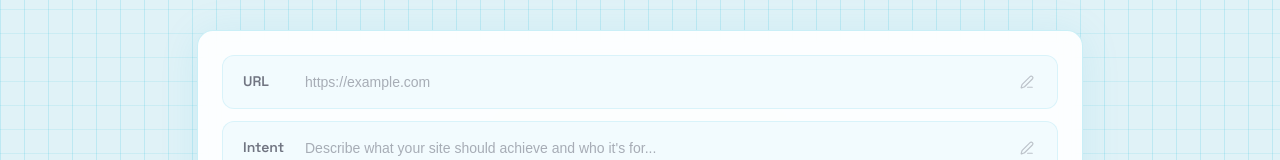
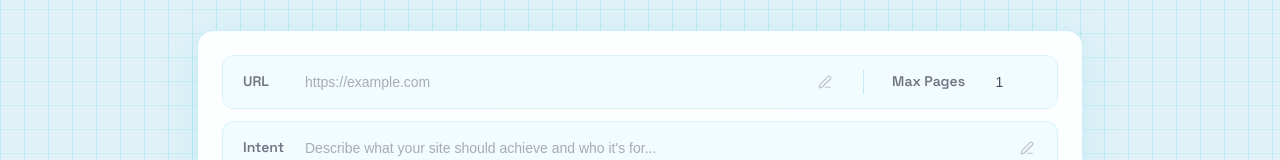
Before and after one commit to AnanthuNarashimman/QAI, a React (Vite) app in the folder qai-client/: page / in a window 1280 px wide. Shown: the part 303-463 px from the top of the page. Built offline with nearby package versions, Linux system fonts and the light colour scheme; a web font is replaced by a local one.

Commit message:
Max Pages input added for AgentPage

```diff
--- a/qai-client/src/AgentPage/AgentPage.jsx
+++ b/qai-client/src/AgentPage/AgentPage.jsx
@@ -34,6 +34,16 @@ function AgentPage() {
             <span className={styles.inputIcon}>
               <PenLine size={20} />
             </span>
+            <span className={styles.fieldDivider}></span>
+            <span className={styles.workflowLabel}>Max Pages</span>
+            <input
+              type="number"
+              min="1"
+              max="5"
+              defaultValue="1"
+              className={styles.workflowInputCompact}
+              placeholder="1-5"
+            />
           </div>
 
           <div className={styles.workflowRow}>
--- a/qai-client/src/AgentPage/AgentPage.module.css
+++ b/qai-client/src/AgentPage/AgentPage.module.css
@@ -292,6 +292,26 @@
   color: rgba(26, 26, 46, 0.25);
 }
 
+.workflowInputCompact {
+  width: 60px;
+  background: transparent;
+  border: none;
+  color: rgba(26, 26, 46, 0.8);
+  font-size: 14px;
+  outline: none;
+  padding: 4px 0;
+  text-align: center;
+  font-weight: 500;
+}
+
+.workflowInputCompact::placeholder {
+  color: rgba(26, 26, 46, 0.35);
+}
+
+.workflowInputCompact:focus::placeholder {
+  color: rgba(26, 26, 46, 0.25);
+}
+
 .inputIcon {
   width: 20px;
   height: 20px;
@@ -305,6 +325,13 @@
 .inputIcon svg {
   width: 14px;
   height: 14px;
+}
+
+.fieldDivider {
+  width: 1px;
+  height: 24px;
+  background-color: rgba(0, 180, 216, 0.2);
+  margin: 0 16px;
 }
 
 /* Workflow Actions */
```
